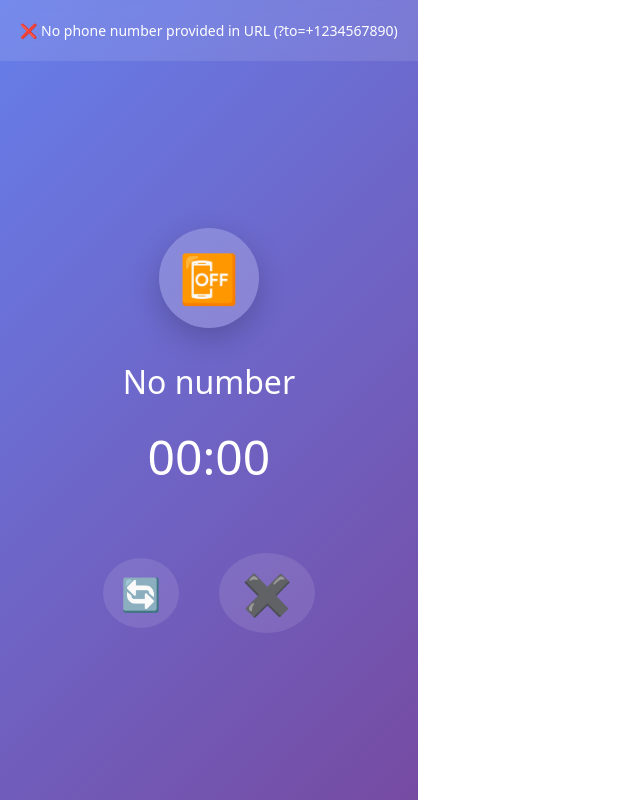
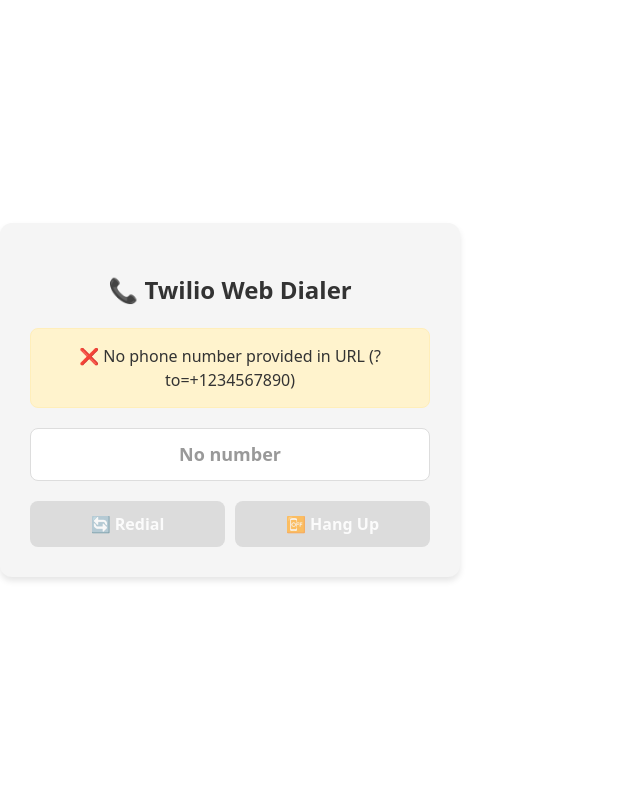
Before and after one commit to rekksu/twilio-dialer, a React (Vite) app: page / in a window 1280 px wide. Shown: the whole page, without its empty margins (0-640 px from the left). Built offline with nearby package versions, Linux system fonts and the light colour scheme.

Commit message:
stable commit 2.5

```diff
--- a/src/App.jsx
+++ b/src/App.jsx
@@ -1,4 +1,4 @@
-import React, { useState, useEffect } from "react";
+import React, { useState, useEffect, useRef } from "react";
 import { Device } from "@twilio/voice-sdk";
 
 const CLOUD_FUNCTION_URL =
@@ -6,11 +6,12 @@ const CLOUD_FUNCTION_URL =
 
 export default function App() {
   const [status, setStatus] = useState("Initializing...");
-  const [device, setDevice] = useState(null);
-  const [connection, setConnection] = useState(null);
   const [phoneNumber, setPhoneNumber] = useState("");
-  const [callDuration, setCallDuration] = useState(0);
   const [isConnected, setIsConnected] = useState(false);
+
+  // Use refs to maintain references without triggering re-renders
+  const deviceRef = useRef(null);
+  const connectionRef = useRef(null);
 
   // Get number from URL
   useEffect(() => {
@@ -18,36 +19,28 @@ export default function App() {
     const urlNumber = urlParams.get("to");
     if (urlNumber) {
       setPhoneNumber(urlNumber);
+      setStatus("Ready to call…");
     } else {
       setStatus("❌ No phone number provided in URL (?to=+1234567890)");
     }
   }, []);
 
-  // Timer for call duration
+  // Start call immediately when phoneNumber is set
   useEffect(() => {
-    let interval;
-    if (isConnected) {
-      interval = setInterval(() => {
-        setCallDuration(prev => prev + 1);
-      }, 1000);
-    } else {
-      setCallDuration(0);
-    }
-    return () => clearInterval(interval);
-  }, [isConnected]);
-
-  // Auto-call when phone number is available
-  useEffect(() => {
-    if (phoneNumber && !device) {
+    if (phoneNumber) {
       startCall();
     }
+    // Cleanup on unmount
+    return () => {
+      if (connectionRef.current) {
+        connectionRef.current.disconnect();
+      }
+      if (deviceRef.current) {
+        deviceRef.current.destroy();
+      }
+    };
+    // eslint-disable-next-line react-hooks/exhaustive-deps
   }, [phoneNumber]);
-
-  const formatTime = (seconds) => {
-    const mins = Math.floor(seconds / 60);
-    const secs = seconds % 60;
-    return `${mins.toString().padStart(2, '0')}:${secs.toString().padStart(2, '0')}`;
-  };
 
   const checkMicPermission = async () => {
     try {
@@ -62,16 +55,13 @@ export default function App() {
 
   const formatPhoneNumber = (num) => {
     let cleaned = num.replace(/[\s\-\(\)]/g, "");
-    if (!cleaned.startsWith("+")) {
-      cleaned = "+" + cleaned;
-    }
+    if (!cleaned.startsWith("+")) cleaned = "+" + cleaned;
     return cleaned;
   };
 
   const startCall = async () => {
     const formattedNumber = formatPhoneNumber(phoneNumber);
-
-    if (!formattedNumber || formattedNumber.length < 10) {
+    if (!formattedNumber) {
       setStatus("❌ Invalid phone number");
       return;
     }
@@ -80,74 +70,89 @@ export default function App() {
     if (!micAllowed) return;
 
     try {
-      setStatus("Connecting...");
-
+      setStatus("Fetching Twilio token…");
       const res = await fetch(`${CLOUD_FUNCTION_URL}?identity=agent`);
       const data = await res.json();
       const token = data.token;
 
-      const twilioDevice = new Device(token, {
-        enableRingingState: true,
-        codecPreferences: ["opus", "pcmu"],
-        logLevel: 1
-      });
+      const twilioDevice = new Device(token, { enableRingingState: true });
 
       twilioDevice.on("registered", () => {
-        setStatus("Calling...");
+        setStatus(`Calling ${formattedNumber}…`);
 
-        const conn = twilioDevice.connect({
-          params: { To: formattedNumber }
-        });
+        // Make the call
+        const conn = twilioDevice.connect({ params: { To: formattedNumber } });
+        connectionRef.current = conn;
 
+        // Set up connection event listeners
         conn.on("accept", () => {
-          setStatus("Connected");
+          setStatus("✅ Call connected");
           setIsConnected(true);
         });
 
         conn.on("disconnect", () => {
           setStatus("Call ended");
           setIsConnected(false);
+          connectionRef.current = null;
         });
 
         conn.on("error", (err) => {
-          setStatus(`Call failed: ${err.message}`);
+          console.error("Connection error:", err);
+          setStatus(`❌ Call failed: ${err.message}`);
           setIsConnected(false);
+          connectionRef.current = null;
         });
 
-        setConnection(conn);
+        conn.on("reject", () => {
+          setStatus("❌ Call rejected");
+          setIsConnected(false);
+          connectionRef.current = null;
+        });
       });
 
       twilioDevice.on("error", (err) => {
-        setStatus(`Error: ${err.message}`);
+        console.error("Device error:", err);
+        setStatus(`❌ Device error: ${err.message}`);
+      });
+
+      twilioDevice.on("unregistered", () => {
+        console.log("Device unregistered");
       });
 
       twilioDevice.register();
-      setDevice(twilioDevice);
+      deviceRef.current = twilioDevice;
 
     } catch (err) {
-      setStatus(`Error: ${err.message}`);
+      console.error("Start call error:", err);
+      setStatus(`❌ Error: ${err.message}`);
     }
   };
 
   const hangup = () => {
-    console.log("Hangup clicked");
-    if (connection) {
-      console.log("Disconnecting connection");
-      connection.disconnect();
-      setConnection(null);
+    try {
+      // Disconnect the active connection first
+      if (connectionRef.current) {
+        connectionRef.current.disconnect();
+        connectionRef.current = null;
       }
-    if (device) {
-      console.log("Destroying device");
-      device.destroy();
-      setDevice(null);
+
+      // Then destroy the device
+      if (deviceRef.current) {
+        deviceRef.current.unregister();
+        deviceRef.current.destroy();
+        deviceRef.current = null;
       }
+
       setIsConnected(false);
-    setCallDuration(0);
       setStatus("Call ended");
+    } catch (err) {
+      console.error("Hangup error:", err);
+      setStatus("Call ended (with errors)");
+      setIsConnected(false);
+    }
   };
 
   const redial = () => {
-    console.log("Redial clicked");
     hangup();
     setTimeout(() => {
       if (phoneNumber) {
@@ -158,163 +163,95 @@ export default function App() {
 
   return (
     <div style={{
-      width: "100%",
-      height: "100vh",
-      background: "linear-gradient(135deg, #667eea 0%, #764ba2 100%)",
-      fontFamily: "system-ui, -apple-system, sans-serif",
-      display: "flex",
-      flexDirection: "column",
-      overflow: "hidden"
+      maxWidth: '400px',
+      margin: '50px auto',
+      padding: '30px',
+      backgroundColor: '#f5f5f5',
+      borderRadius: '12px',
+      boxShadow: '0 4px 6px rgba(0,0,0,0.1)',
+      fontFamily: 'system-ui, -apple-system, sans-serif'
     }}>
-      {/* Status Bar */}
+      <h2 style={{
+        textAlign: 'center',
+        color: '#333',
+        marginBottom: '20px',
+        fontSize: '24px'
+      }}>
+        📞 Twilio Web Dialer
+      </h2>
+
       <div style={{
-        padding: "20px",
-        background: "rgba(255,255,255,0.1)",
-        backdropFilter: "blur(10px)",
-        color: "white",
-        textAlign: "center",
-        fontSize: "14px",
-        fontWeight: "500"
+        padding: '15px',
+        backgroundColor: isConnected ? '#d4edda' : '#fff3cd',
+        border: `1px solid ${isConnected ? '#c3e6cb' : '#ffeeba'}`,
+        borderRadius: '8px',
+        marginBottom: '20px',
+        textAlign: 'center',
+        fontWeight: '500',
+        color: '#333'
       }}>
         {status}
       </div>
 
-      {/* Main Content */}
       <div style={{
-        flex: 1,
-        display: "flex",
-        flexDirection: "column",
-        alignItems: "center",
-        justifyContent: "center",
-        padding: "20px"
-      }}>
-        {/* Status Indicator */}
-        <div style={{
-          width: "100px",
-          height: "100px",
-          margin: "0 auto 30px",
-          background: isConnected ? "#4CAF50" : "rgba(255,255,255,0.2)",
-          borderRadius: "50%",
-          display: "flex",
-          alignItems: "center",
-          justifyContent: "center",
-          fontSize: "48px",
-          animation: isConnected ? "pulse 2s infinite" : "none",
-          boxShadow: "0 10px 30px rgba(0,0,0,0.2)"
-        }}>
-          {isConnected ? "📞" : "📴"}
-        </div>
-
-        {/* Phone Number Display */}
-        <div style={{
-          fontSize: "32px",
-          fontWeight: "300",
-          color: "white",
-          marginBottom: "15px",
-          wordBreak: "break-all",
-          textAlign: "center",
-          maxWidth: "90%"
+        padding: '12px',
+        backgroundColor: '#fff',
+        border: '1px solid #ddd',
+        borderRadius: '8px',
+        marginBottom: '20px',
+        textAlign: 'center',
+        fontSize: '18px',
+        fontWeight: 'bold',
+        color: phoneNumber ? '#007bff' : '#999'
       }}>
         {phoneNumber || "No number"}
       </div>
 
-        {/* Call Duration - Always visible */}
       <div style={{
-          fontSize: "48px",
-          fontWeight: "200",
-          color: "white",
-          marginBottom: "60px",
-          fontVariantNumeric: "tabular-nums",
-          minHeight: "60px"
+        display: 'flex',
+        gap: '10px',
+        justifyContent: 'center'
       }}>
-          {formatTime(callDuration)}
-        </div>
-
-        {/* Action Buttons */}
-        <div style={{
-          display: "flex",
-          gap: "40px",
-          alignItems: "center",
-          justifyContent: "center"
-        }}>
-          {/* Redial Button */}
         <button
           onClick={redial}
           disabled={isConnected || !phoneNumber}
           style={{
-              width: "70px",
-              height: "70px",
-              borderRadius: "50%",
-              border: "none",
-              background: (!isConnected && phoneNumber) ? "rgba(255,255,255,0.3)" : "rgba(255,255,255,0.1)",
-              color: "white",
-              fontSize: "32px",
-              cursor: (!isConnected && phoneNumber) ? "pointer" : "not-allowed",
-              boxShadow: (!isConnected && phoneNumber) ? "0 4px 15px rgba(255,255,255,0.2)" : "none",
-              transition: "all 0.3s ease",
-              display: "flex",
-              alignItems: "center",
-              justifyContent: "center",
-              pointerEvents: (!isConnected && phoneNumber) ? "auto" : "none"
-            }}
-            onMouseDown={(e) => {
-              if (!isConnected && phoneNumber) {
-                e.currentTarget.style.transform = "scale(0.95)";
-              }
-            }}
-            onMouseUp={(e) => {
-              e.currentTarget.style.transform = "scale(1)";
-            }}
-            onMouseLeave={(e) => {
-              e.currentTarget.style.transform = "scale(1)";
+            flex: 1,
+            padding: '12px 20px',
+            fontSize: '16px',
+            fontWeight: '600',
+            border: 'none',
+            borderRadius: '8px',
+            cursor: isConnected || !phoneNumber ? 'not-allowed' : 'pointer',
+            backgroundColor: isConnected || !phoneNumber ? '#ccc' : '#28a745',
+            color: '#fff',
+            transition: 'all 0.2s',
+            opacity: isConnected || !phoneNumber ? 0.6 : 1
           }}
         >
-            🔄
+          🔄 Redial
         </button>
 
-          {/* Hang Up Button */}
         <button
           onClick={hangup}
           disabled={!isConnected}
           style={{
-              width: "80px",
-              height: "80px",
-              borderRadius: "50%",
-              border: "none",
-              background: isConnected ? "#f44336" : "rgba(255,255,255,0.1)",
-              color: "white",
-              fontSize: "40px",
-              cursor: isConnected ? "pointer" : "not-allowed",
-              boxShadow: isConnected ? "0 6px 20px rgba(244, 67, 54, 0.5)" : "none",
-              transition: "all 0.3s ease",
-              display: "flex",
-              alignItems: "center",
-              justifyContent: "center",
-              pointerEvents: isConnected ? "auto" : "none"
-            }}
-            onMouseDown={(e) => {
-              if (isConnected) {
-                e.currentTarget.style.transform = "scale(0.95)";
-              }
-            }}
-            onMouseUp={(e) => {
-              e.currentTarget.style.transform = "scale(1)";
-            }}
-            onMouseLeave={(e) => {
-              e.currentTarget.style.transform = "scale(1)";
+            flex: 1,
+            padding: '12px 20px',
+            fontSize: '16px',
+            fontWeight: '600',
+            border: 'none',
+            borderRadius: '8px',
+            cursor: !isConnected ? 'not-allowed' : 'pointer',
+            backgroundColor: !isConnected ? '#ccc' : '#dc3545',
+            color: '#fff',
+            transition: 'all 0.2s',
+            opacity: !isConnected ? 0.6 : 1
           }}
         >
-            ✖️
+          📴 Hang Up
         </button>
       </div>
     </div>
-
-      <style>{`
-        @keyframes pulse {
-          0%, 100% { transform: scale(1); }
-          50% { transform: scale(1.05); }
-        }
-      `}</style>
-    </div>
   );
 }
```
Lines whose indentation alone changed are shown as unchanged.
